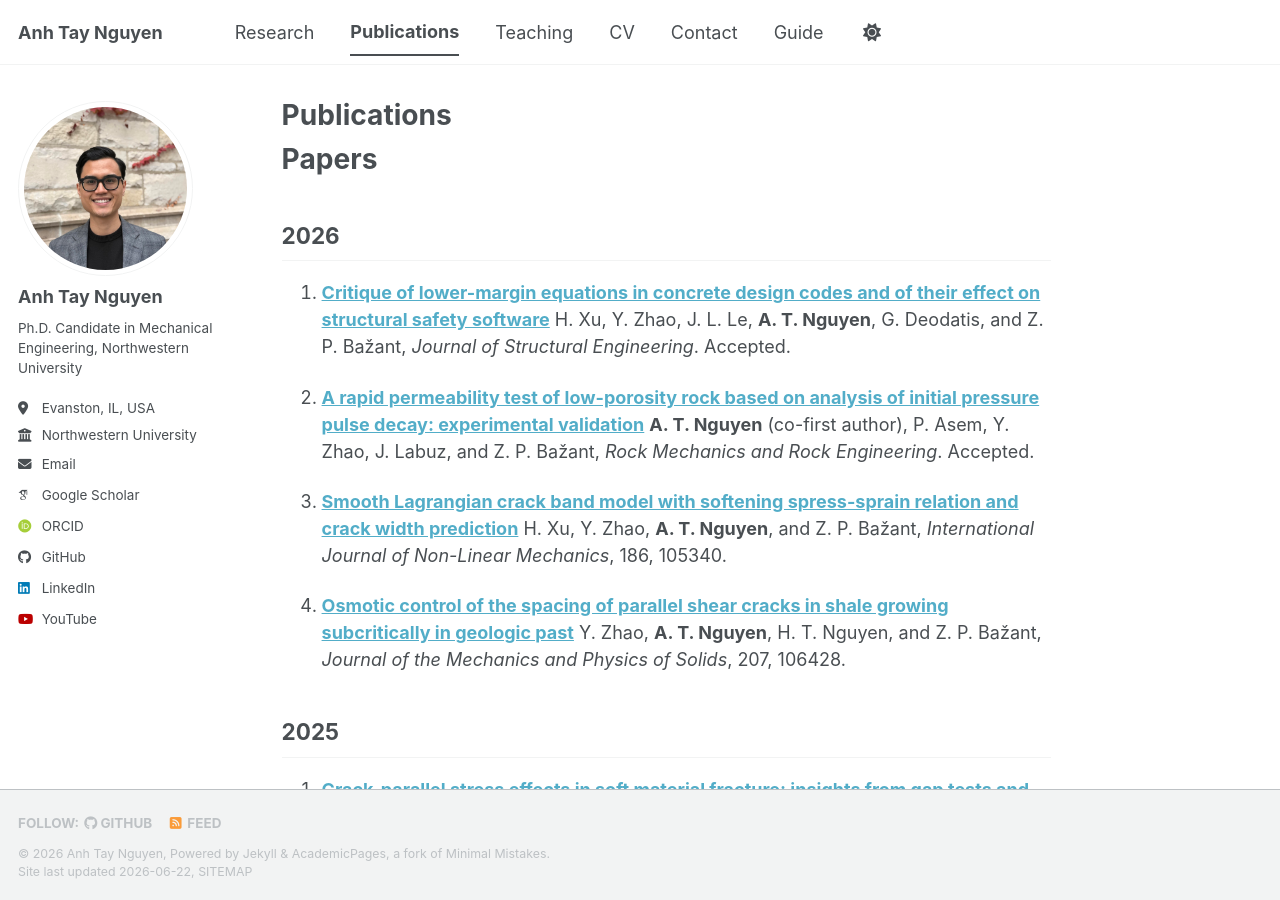
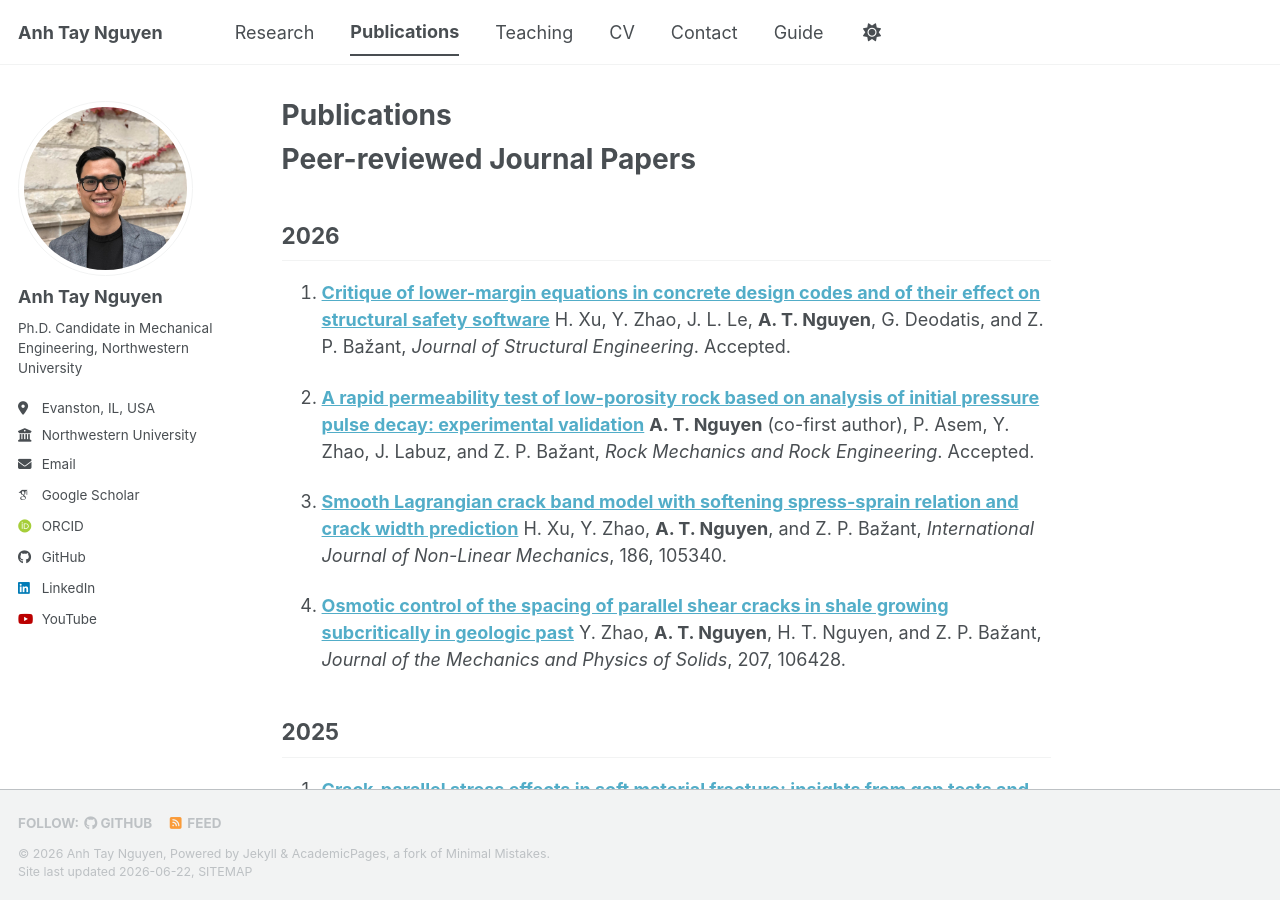
Before and after one commit to anhtaynguyen/anhtaynguyen.github.io, a Jekyll site: the page built from _pages/publications.md, in a window 1280 px wide and 900 px high. Built offline with Jekyll 4.4.1, drawn with Linux system fonts in a browser that asks for light colours; some web fonts are replaced; a script bundle is joined from its source files by our own code; library files that are not in the unit come from our copies.

Commit message:
Update publications.md

```diff
--- a/_pages/publications.md
+++ b/_pages/publications.md
@@ -4,7 +4,7 @@ permalink: /publications/
 author_profile: true
 ---
 
-# Papers
+# Peer-reviewed Journal Papers
 
 ## 2026
 
```
